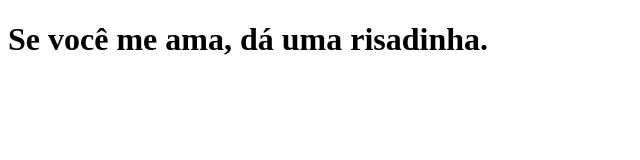
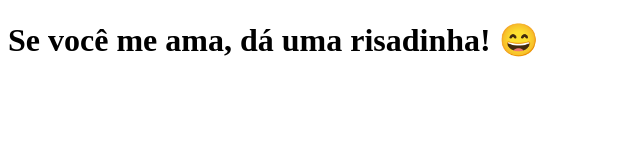
Before and after one commit to alestermafra/clone-tabnews, a Next.js app: page / in a window 1280 px wide. Shown: the top 160 px of the page, without its empty margins (0-640 px from the left). Built offline with nearby package versions, Linux system fonts and the light colour scheme.

Commit message:
Alterar a frase

```diff
--- a/pages/index.js
+++ b/pages/index.js
@@ -1,5 +1,5 @@
 function Home() {
-    return <h1>Se você me ama, dá uma risadinha.</h1>
+    return <h1>Se você me ama, dá uma risadinha! 😄</h1>
 }
 
 export default Home;
```
